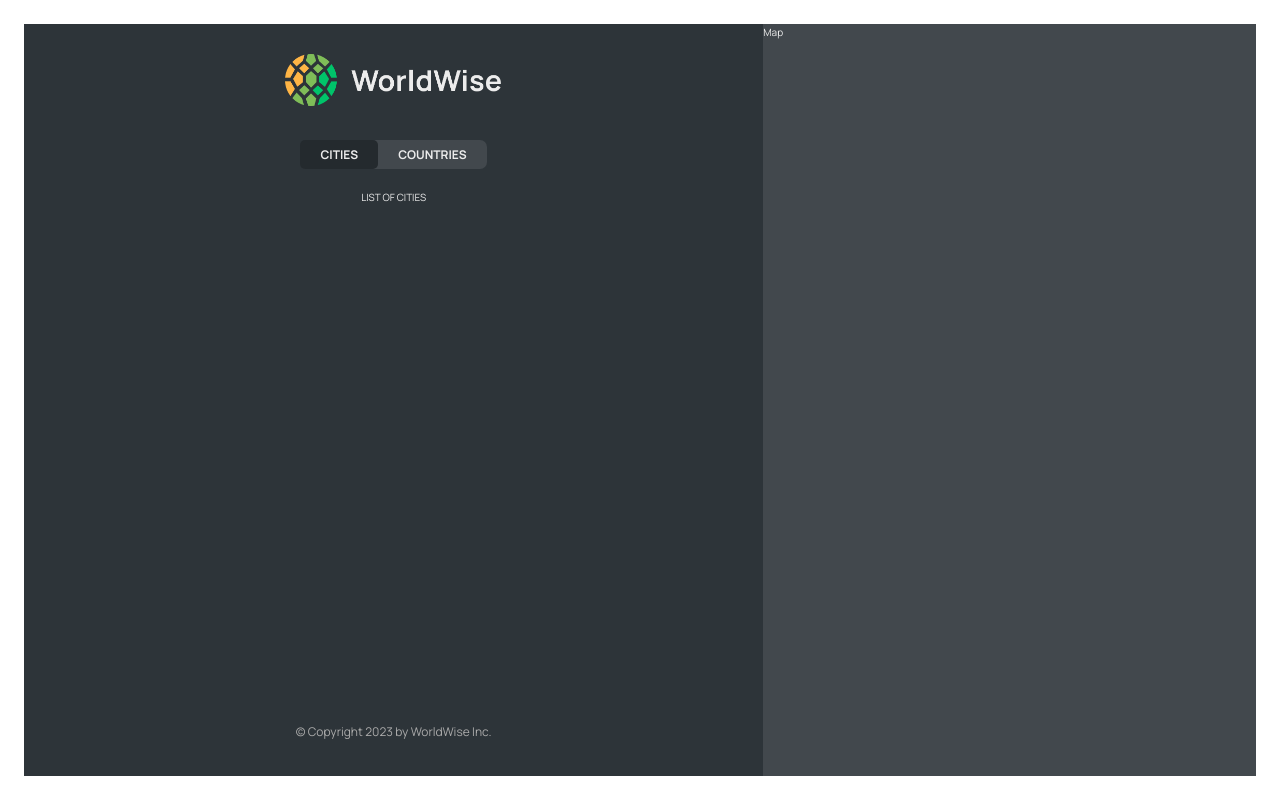
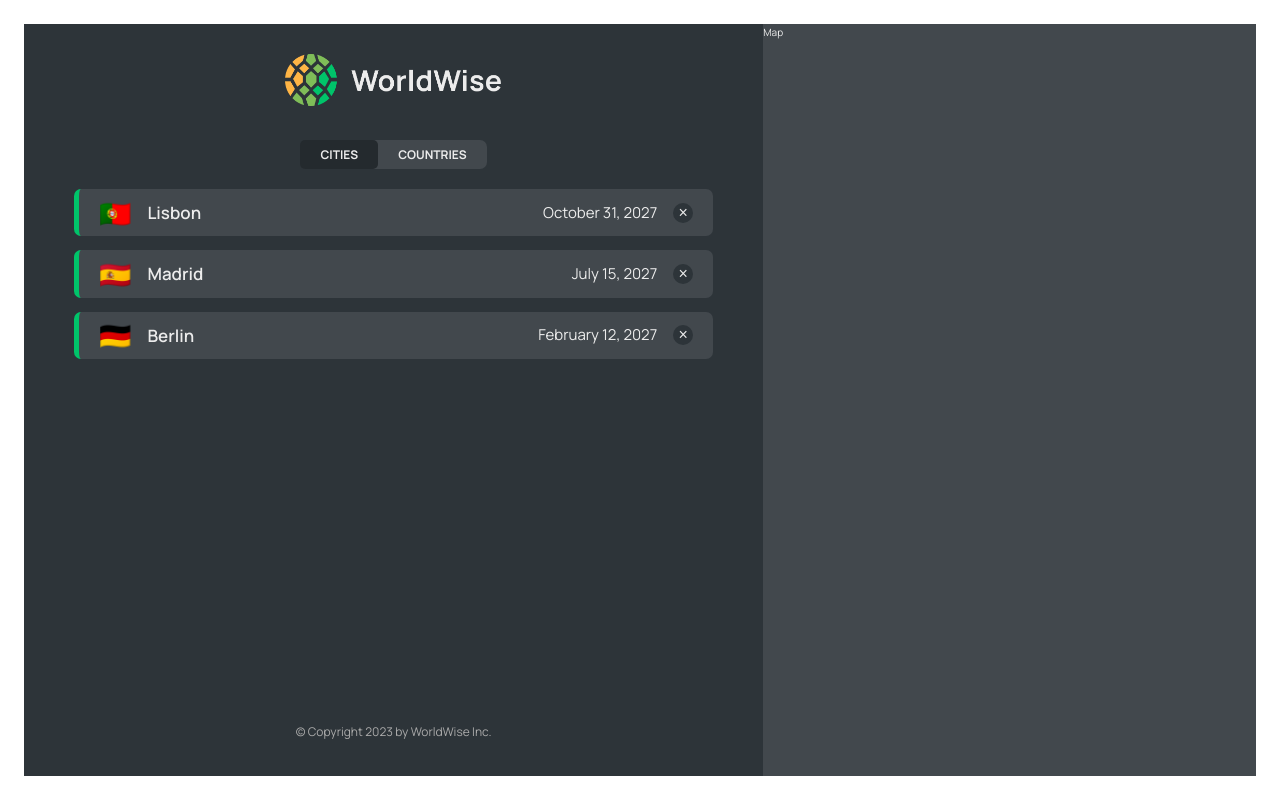
Before and after one commit to Tala-cmd/react-worldwise, a React (Vite) app: page /app/cities in a window 1280 px wide. Built offline with nearby package versions, Linux system fonts and the light colour scheme; data requests are answered from the project's data file.

Commit message:
Implementing the cities list

```diff
--- a/package.json
+++ b/package.json
@@ -7,9 +7,11 @@
     "dev": "vite",
     "build": "vite build",
     "lint": "eslint . --ext js,jsx --report-unused-disable-directives --max-warnings 0",
-    "preview": "vite preview"
+    "preview": "vite preview",
+    "server": "json-server --watch data/cities.json --port 8000 --delay 500"
   },
   "dependencies": {
+    "json-server": "^0.17.4",
     "react": "^18.2.0",
     "react-dom": "^18.2.0",
     "react-router-dom": "^6.21.1"
--- a/src/components/App.jsx
+++ b/src/components/App.jsx
@@ -1,32 +1,54 @@
-import { BrowserRouter, Routes, Route } from "react-router-dom"
-import Product from '../pages/Product'
-import Homepage from "../pages/Homepage"
-import Pricing from "../pages/Pricing"
-import PageNotFound from "../pages/PageNotFound"
-import AppLayout from "../pages/AppLayout"
-import Login from '../pages/Login'
+import { BrowserRouter, Routes, Route } from "react-router-dom";
+import Product from "../pages/Product";
+import Homepage from "../pages/Homepage";
+import Pricing from "../pages/Pricing";
+import PageNotFound from "../pages/PageNotFound";
+import AppLayout from "../pages/AppLayout";
+import Login from "../pages/Login";
+import CityList from "./CityList";
+import { useEffect, useState } from "react";
+
+const BASE_URL = "http://localhost:8000";
 
 function App() {
+  const [cities, setCities] = useState([]);
+  const [isLoading, setIsLoading] = useState(false);
 
-  return(
+  useEffect(function () {
+    async function fetchCities() {
+        try {
+          setIsLoading(true)
+          const res = await fetch(`${BASE_URL}/cities`);
+          const data = await res.json();
+          setCities(data);
+        } catch {
+          alert("There was an error loading data...");
+        } finally {
+          setIsLoading(false)
+        }
+    }
+    fetchCities();
+  }, []);
+
+  return (
     <BrowserRouter>
-      <Routes>
-        <Route index element={<Homepage />} />
-        <Route path='pricing' element= {<Pricing />} />
-        <Route path='product' element= {<Product />} />
-        <Route path='/login' element= {<Login />} />
+        <Routes>
+          <Route index element={<Homepage />} />
+          <Route path="pricing" element={<Pricing />} />
+          <Route path="product" element={<Product />} />
+          <Route path="/login" element={<Login />} />
 
-        <Route path='app' element= {<AppLayout />}>
-          <Route index element={<p>LIST OF CITIES</p>} />
-          <Route path="cities" element= {<p>LIST OF CITIES</p>} />
-          <Route path="countries" element= {<p>COUNTRIES</p>} />
-          <Route path="form" element= {<p>FORM</p>} />
-        </Route>
+          <Route path="app" element={<AppLayout />}>
+              <Route index element={<CityList cities={cities} isLoading={isLoading} />} />
+              <Route path="cities" element={<CityList cities={cities} isLoading={isLoading} />} />
+              <Route path="countries" element={<p>COUNTRIES</p>} />
+              <Route path="form" element={<p>FORM</p>} />
+          </Route>
 
-        <Route path="*" element= {<PageNotFound />} />
-      </Routes>
+          <Route path="*" element={<PageNotFound />} />
+        </Routes>
     </BrowserRouter>
-  )
+  );
 }
 
-export default App
+export default App;
--- /dev/null
+++ b/src/components/CityItem.jsx
@@ -0,0 +1,24 @@
+import styles from './CityItem.module.css'
+
+const formatDate = (date) =>
+  new Intl.DateTimeFormat("en", {
+    day: "numeric",
+    month: "long",
+    year: "numeric",
+  }).format(new Date(date));
+
+function CityItem({ city }) {
+  console.log(city)
+  const {cityName, emoji, date} = city;
+
+  return (
+    <li className={styles.cityItem}>
+      <span className={styles.emoji}>{emoji}</span>
+      <h3 className={styles.name}>{cityName}</h3>
+      <time className={styles.date}>{formatDate(date)}</time>
+      <button className={styles.deleteBtn}>&times;</button>
+    </li>
+  )
+}
+
+export default CityItem
--- /dev/null
+++ b/src/components/CityList.jsx
@@ -0,0 +1,19 @@
+import styles from './CityList.module.css'
+
+import CityItem from './CityItem'
+import Spinner from './Spinner'
+import Message from './Message'
+
+function CityList({ cities, isLoading }) {
+  if (isLoading) return <Spinner />
+
+  if(!cities.length) return <Message message={'Add your first city by clicking on a city on the map'} />
+
+  return (
+    <ul className={styles.cityList}>
+      {cities.map((city)=> <CityItem city={city} key={city.id}/> )}
+    </ul>
+  )
+}
+
+export default CityList
--- a/src/components/Sidebar.jsx
+++ b/src/components/Sidebar.jsx
@@ -1,7 +1,8 @@
+import styles from './Sidebar.module.css'
+
 import { Outlet } from 'react-router-dom'
 import AppNav from './AppNav'
 import Logo from './Logo'
-import styles from './Sidebar.module.css'
 
 function Sidebar() {
   return (
```
Also changed, not shown: .eslintrc.cjs, 1 other file (tests, documents, lock files or other folders).
